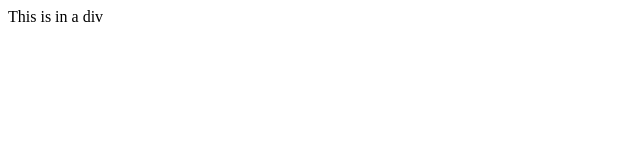
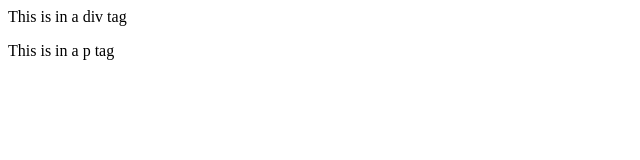
Before and after one commit to jay3393/git-demo, a plain HTML site: page index.html in a window 1280 px wide. Shown: the whole page, without its empty margins (0-640 px from the left). Drawn offline with Linux system fonts and the light colour scheme.

Commit message:
Added a p tag to index.html

```diff
--- a/index.html
+++ b/index.html
@@ -1 +1,2 @@
-<div>This is in a div</div>
+<div>This is in a div tag</div>
+<p>This is in a p tag</p>
```
